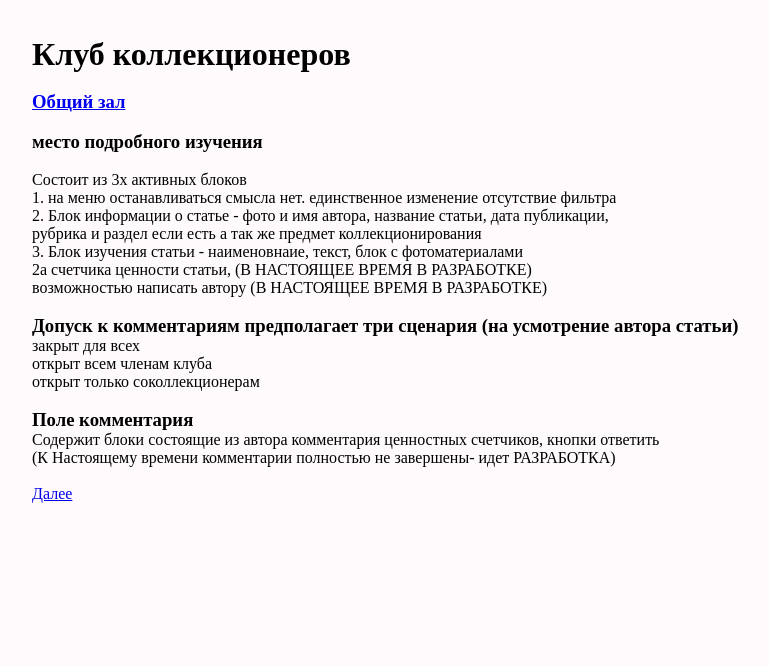
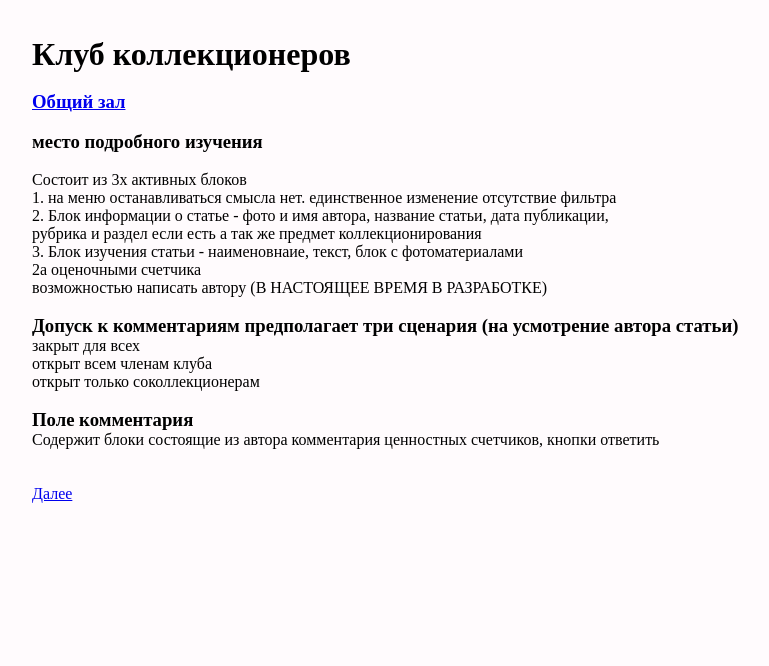
Before and after one commit to GurIlVik/web, a Django app: page /presentation/e in a window 1280 px wide. Shown: the top 666 px of the page, without its empty margins (208-977 px from the left). Run offline with Django 4.2, Linux system fonts and the light colour scheme.

Commit message:
Изменение в презентации

```diff
--- a/collector/presentation/templates/presentation/index_4.html
+++ b/collector/presentation/templates/presentation/index_4.html
@@ -36,7 +36,7 @@
     <p>наименованием</p>
     <p>текстом</p>
     <p>2мя - всплывающими фотографиями </p>
-    <p>2мя - ценностными счетчиками (В НАСТОЯЩЕЕ ВРЕМЯ В РАЗРАБОТКЕ)</p>
+    <p>2мя - оценочными счетчиками</p>
     <p>С переходом к подробному изучению</p>
     <p>С возможностью написать автору (В НАСТОЯЩЕЕ ВРЕМЯ В РАЗРАБОТКЕ)</p>
     <p>С возможностью исключение статьи из показа (В НАСТОЯЩЕЕ ВРЕМЯ В РАЗРАБОТКЕ)</p>
--- a/collector/presentation/templates/presentation/index_5.html
+++ b/collector/presentation/templates/presentation/index_5.html
@@ -19,7 +19,7 @@
     <p>2. Блок информации о статье - фото и имя автора, название статьи, дата публикации, </p>
     <p>рубрика и раздел если есть а так же предмет коллекционирования</p>
     <p>3. Блок изучения статьи - наименовнаие, текст, блок с фотоматериалами</p>
-    <p>2а счетчика ценности статьи, (В НАСТОЯЩЕЕ ВРЕМЯ В РАЗРАБОТКЕ) </p>
+    <p>2а оценочными счетчика</p>
     <p>возможностью написать автору (В НАСТОЯЩЕЕ ВРЕМЯ В РАЗРАБОТКЕ) </p>
     <p>&nbsp</p>
     <h3>Допуск к комментариям предполагает три сценария (на усмотрение автора статьи)</h3>
@@ -29,7 +29,7 @@
     <p>&nbsp</p>
     <h3>Поле комментария </h3>
     <p>Содержит блоки состоящие из автора комментария ценностных счетчиков, кнопки ответить</p>
-    <p>(К Настоящему времени комментарии полностью не завершены- идет РАЗРАБОТКА)</p>
+    <p>&nbsp</p>
     <p>&nbsp</p>
     <a class='fd2' href="/presentation/f">Далее</a></div>
 
```
